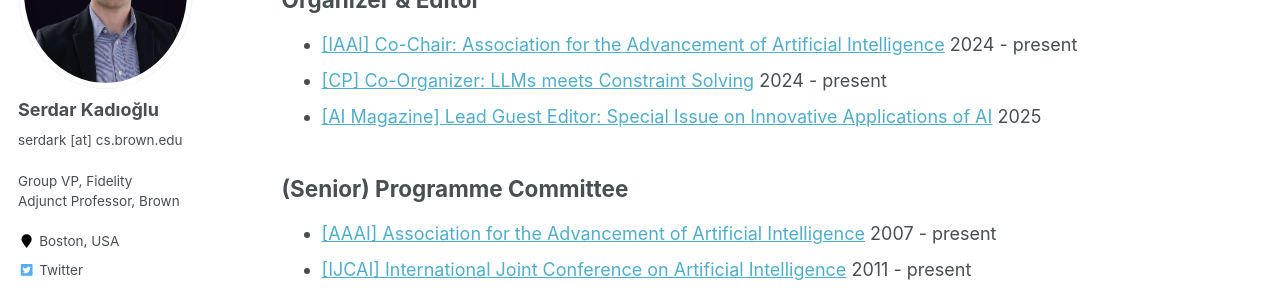
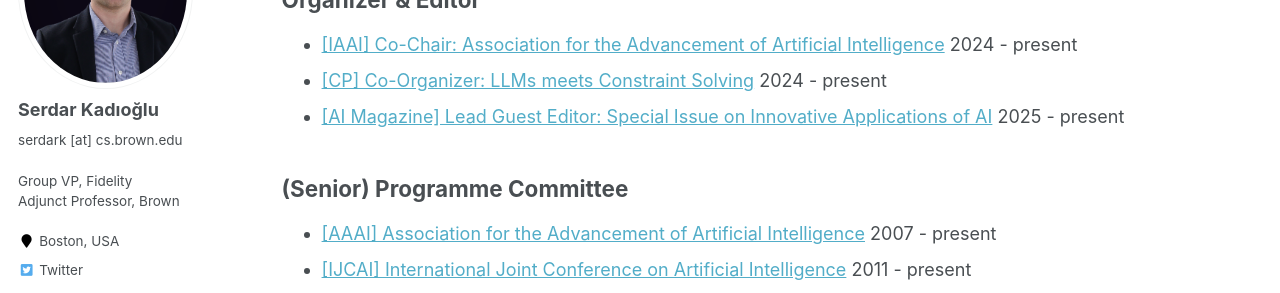
Before and after one commit to skadio/skadio.github.io, a Jekyll site: the page built from _pages/service.md, in a window 1280 px wide and 900 px high. Shown: the part 224-517 px from the top of the window. Built offline with Jekyll 4.4.1, drawn with Linux system fonts in a browser that asks for light colours.

Commit message:
Update service.md

```diff
--- a/_pages/service.md
+++ b/_pages/service.md
@@ -10,7 +10,7 @@ author_profile: true
 ## Organizer & Editor
 - [[IAAI] Co-Chair: Association for the Advancement of Artificial Intelligence](https://aaai.org/conference/iaai) 2024 - present
 - [[CP] Co-Organizer: LLMs meets Constraint Solving](https://groups.google.com/g/constraints/c/yzB2yCbkDXw) 2024 - present
-- [[AI Magazine] Lead Guest Editor: Special Issue on Innovative Applications of AI](https://onlinelibrary.wiley.com/journal/23719621) 2025
+- [[AI Magazine] Lead Guest Editor: Special Issue on Innovative Applications of AI](https://onlinelibrary.wiley.com/journal/23719621) 2025 - present
 
 
 ## (Senior) Programme Committee
```
